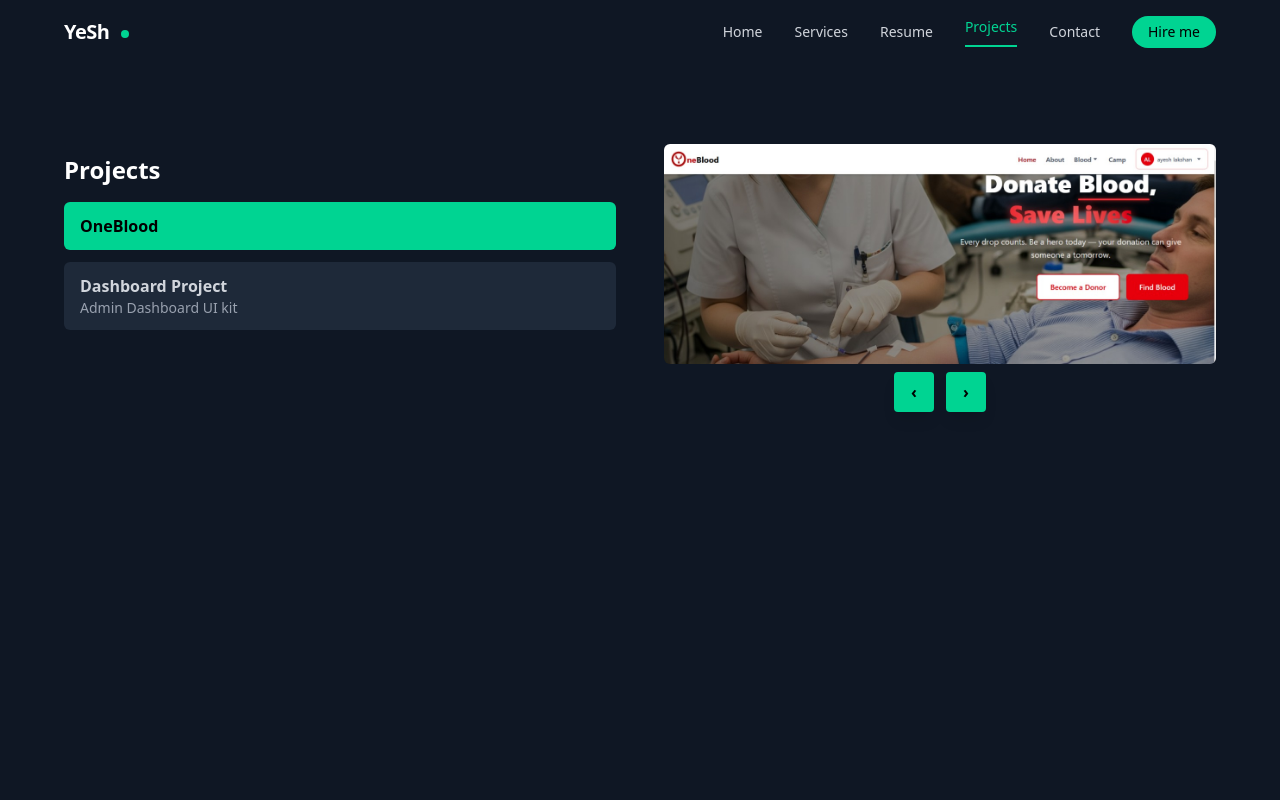
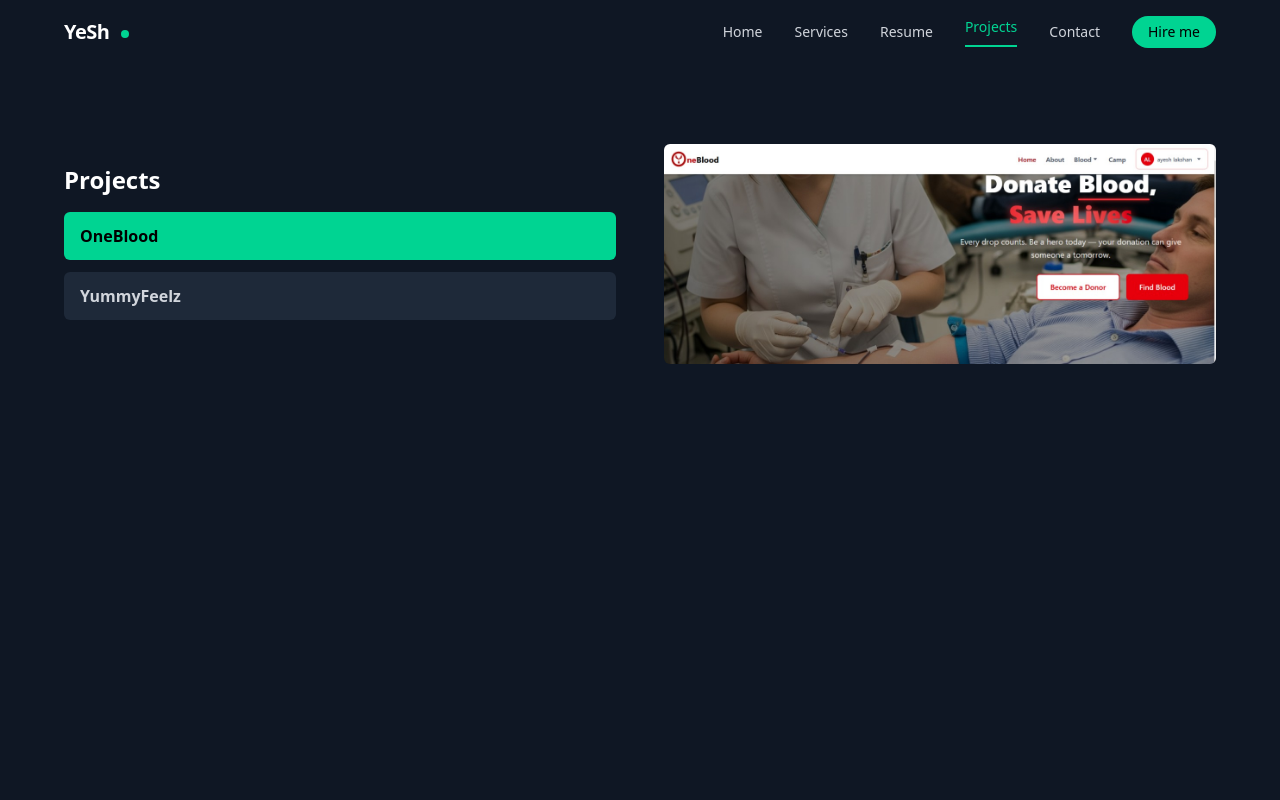
Before and after one commit to ayeshlakshan35/protfolio, a React (Vite) app: page /Projects in a window 1280 px wide. Shown: the top 800 px of the page. Built offline with nearby package versions, Linux system fonts and the light colour scheme.

Commit message:
update 2nd project and animation

```diff
--- a/src/pages/Projects.jsx
+++ b/src/pages/Projects.jsx
@@ -1,5 +1,10 @@
 import React, { useState, useEffect, useRef } from "react";
 import reactLogo from "../assets/react.svg";
+import yummyVideo from "../assets/yummyfeelz/yummy.mp4";
+
+// NOTE: do NOT statically import a video that might be absent at build time.
+// Put the demo video in `public/assets/dashboard-demo.mp4` and reference it as
+// '/assets/dashboard-demo.mp4' below so the dev server serves it statically.
 
 const projects = [
   {
@@ -9,17 +14,17 @@ const projects = [
     description:
       "A web-based blood donation and management system designed to connect blood donors, recipients, and hospitals seamlessly. The platform enables users to register as donors, search for available blood types in nearby hospitals, and manage donation records efficiently. Built using HTML5, CSS3, and JavaScript, OneBlood focuses on accessibility, responsiveness, and ease of use to support life-saving connections in real time.",
     tech: [],
-    image: reactLogo,
     repoBackend: 'https://github.com/ayeshlakshan35/OneBlood-Backend.git',
     repoFrontend: 'https://github.com/ayeshlakshan35/OneBlood-frontend.git',
   },
   {
     id: 2,
-    title: "Dashboard Project",
-    subtitle: "Admin Dashboard UI kit",
-    description: "A dashboard project with responsive widgets and charts.",
-    tech: ["React", "Tailwind", "ChartJS"],
-    image: reactLogo,
+    title: "YummyFeelz",
+    subtitle: "",
+    description: "Yummy Feels is a restaurant website built with HTML, CSS, JavaScript, and PHP using XAMPP. It allows users to order meals online and book tables, while the admin can manage orders and reservations through a simple backend.",
+    // demo video imported from src/assets
+    video: yummyVideo,
+    repoFrontend: 'https://github.com/ayeshlakshan35/YummyFeelz.git',
   },
 ];
 
@@ -27,7 +32,9 @@ export default function Projects() {
   const [index, setIndex] = useState(0);
   const [expanded, setExpanded] = useState(null);
   const [isPaused, setIsPaused] = useState(false);
+  const [videoError, setVideoError] = useState(false);
   const timerRef = useRef(null);
+  const videoRef = useRef(null);
 
   // images from assets/oneblodd
   const onebloodImages = [
@@ -64,6 +71,23 @@ export default function Projects() {
     if (p.imageList && !isPaused) {
       timerRef.current = setInterval(advanceProjectImage, 3000);
       return () => clearInterval(timerRef.current);
+    }
+    // reset any previous video load error when switching projects
+    setVideoError(false);
+    // If the selected project has a video, control playback based on isPaused
+    if (p.video && videoRef.current) {
+      try {
+        videoRef.current.currentTime = 0;
+        if (!isPaused) {
+          // play if not paused (autoplay may be blocked unless muted)
+          const playProm = videoRef.current.play();
+          if (playProm && playProm.catch) playProm.catch(() => {});
+        } else {
+          videoRef.current.pause();
+        }
+      } catch (e) {
+        // ignore errors (autoplay policies may block play())
+      }
     }
     return () => {};
     // eslint-disable-next-line react-hooks/exhaustive-deps
@@ -130,7 +154,7 @@ export default function Projects() {
                         {proj.description}
                       </p>
                       <div className="flex flex-wrap gap-2">
-                        {proj.tech.map((t) => (
+                        {(proj.tech || []).map((t) => (
                           <span
                             key={t}
                             className="text-sm text-emerald-400 bg-gray-900/30 px-3 py-1 rounded"
@@ -189,6 +213,23 @@ export default function Projects() {
                     className="w-full h-auto max-w-[95vw] max-h-[calc(100vh-200px)] object-contain"
                   />
                 </div>
+              ) : p.video && !videoError ? (
+                <div className="w-full overflow-hidden rounded-md animate-fade-swap">
+                  <video
+                    ref={videoRef}
+                    playsInline
+                    muted
+                    loop
+                    autoPlay
+                    controls
+                    onError={() => setVideoError(true)}
+                    onLoadedData={() => setVideoError(false)}
+                    className="w-full h-auto max-w-[95vw] max-h-[calc(100vh-200px)] object-contain bg-black"
+                  >
+                    <source src={p.video} type="video/mp4" />
+                    Your browser does not support the video tag.
+                  </video>
+                </div>
               ) : (
                 <div className="w-full overflow-hidden rounded-md animate-fade-swap">
                   <img
@@ -199,26 +240,6 @@ export default function Projects() {
                 </div>
               )}
             </div>
-
-            {/* centered controls below the image (slightly further down) with hover animations */}
-            <div className="absolute left-0 right-0 flex justify-center -bottom-12">
-              <div className="flex gap-3 bg-transparent animate-fade-up">
-                <button
-                  onClick={prevClick}
-                  className="w-10 h-10 bg-emerald-400 text-black rounded flex items-center justify-center font-bold shadow-lg transform transition-all duration-300 hover:-translate-y-1 hover:scale-110 hover:shadow-2xl hover:animate-pulse"
-                  aria-label="previous"
-                >
-                  ‹
-                </button>
-                <button
-                  onClick={nextClick}
-                  className="w-10 h-10 bg-emerald-400 text-black rounded flex items-center justify-center font-bold shadow-lg transform transition-all duration-300 hover:-translate-y-1 hover:scale-110 hover:shadow-2xl hover:animate-pulse"
-                  aria-label="next"
-                >
-                  ›
-                </button>
-              </div>
-            </div>
           </div>
         </div>
       </section>
--- a/src/pages/Resume.jsx
+++ b/src/pages/Resume.jsx
@@ -217,7 +217,7 @@ export default function Resume() {
                 {skills.map((s, i) => (
                     <div
                       key={s.id}
-                      className="group bg-[#0b0f13] h-28 rounded-md flex flex-col items-center justify-center text-xl text-gray-100 shadow-sm border border-gray-800 animate-fade-up transform transition-all duration-300 hover:-translate-y-1 hover:scale-105 hover:shadow-2xl hover:border-emerald-400"
+                      className="group bg-[#0b0f13] h-28 rounded-md flex flex-col items-center justify-center text-xl text-gray-100 shadow-sm border border-gray-800 animate-fade-up transform transition-all duration-300 hover:-translate-y-2 hover:scale-105 hover:shadow-2xl hover:border-emerald-400 cursor-pointer"
                       style={{ animationDelay: `${i * 80}ms` }}
                       aria-label={s.label}
                     >
@@ -233,7 +233,7 @@ export default function Resume() {
                 {experiences.map((exp, i) => (
                   <article
                     key={exp.title}
-                    className="group bg-[#0b0f13] p-5 rounded-md shadow-sm border border-gray-800 animate-fade-up transform transition-all duration-300 hover:-translate-y-2 hover:scale-105 hover:shadow-2xl hover:border-emerald-400"
+                    className="group bg-[#0b0f13] p-5 rounded-md shadow-sm border border-gray-800 animate-fade-up transition-all duration-300 hover:scale-105 hover:shadow-xl hover:shadow-emerald-400/20 hover:border-emerald-400/50 cursor-pointer"
                     style={{ animationDelay: `${i * 120}ms` }}
                   >
                     <div className="text-emerald-400 text-sm font-medium mb-2 transition-colors duration-200 group-hover:text-emerald-300">{exp.period}</div>
--- a/src/pages/Services.jsx
+++ b/src/pages/Services.jsx
@@ -13,9 +13,9 @@ export default function Services() {
       <section className="max-w-6xl mx-auto px-6 lg:px-0">
         <div className="grid grid-cols-1 lg:grid-cols-2 gap-8">
           {services.map((s) => (
-            <article key={s.id} className="flex flex-col md:flex-row items-start md:items-center gap-6 p-6 border-b border-gray-800">
+            <article key={s.id} className="flex flex-col md:flex-row items-start md:items-center gap-6 p-6 border-b border-gray-800 transition-all duration-300 hover:scale-105 hover:shadow-xl hover:shadow-emerald-400/20 hover:border-emerald-400/50 rounded-md cursor-pointer">
               <div className="shrink-0 w-12">
-                <div className="text-3xl md:text-4xl font-mono text-emerald-400">{String(s.id).padStart(2, '0')}</div>
+                <div className="text-3xl md:text-4xl font-mono text-emerald-400 transition-transform duration-300 hover:scale-110">{String(s.id).padStart(2, '0')}</div>
               </div>
 
               <div className="flex-1">
@@ -25,7 +25,7 @@ export default function Services() {
               </div>
 
               <div className="mt-2 md:mt-0">
-                <button className="w-12 h-12 rounded-full bg-white/8 flex items-center justify-center border border-gray-700 hover:bg-emerald-400 hover:text-black transition">
+                <button className="w-12 h-12 rounded-full bg-white/8 flex items-center justify-center border border-gray-700 hover:bg-emerald-400 hover:text-black transition-all duration-300 hover:scale-110 hover:rotate-45">
                   <span className="text-xl">→</span>
                 </button>
               </div>
```
Also changed, not shown: src/pages/Contact.jsx (+9 -9 lines), 1 other file (tests, documents, lock files or other folders).
